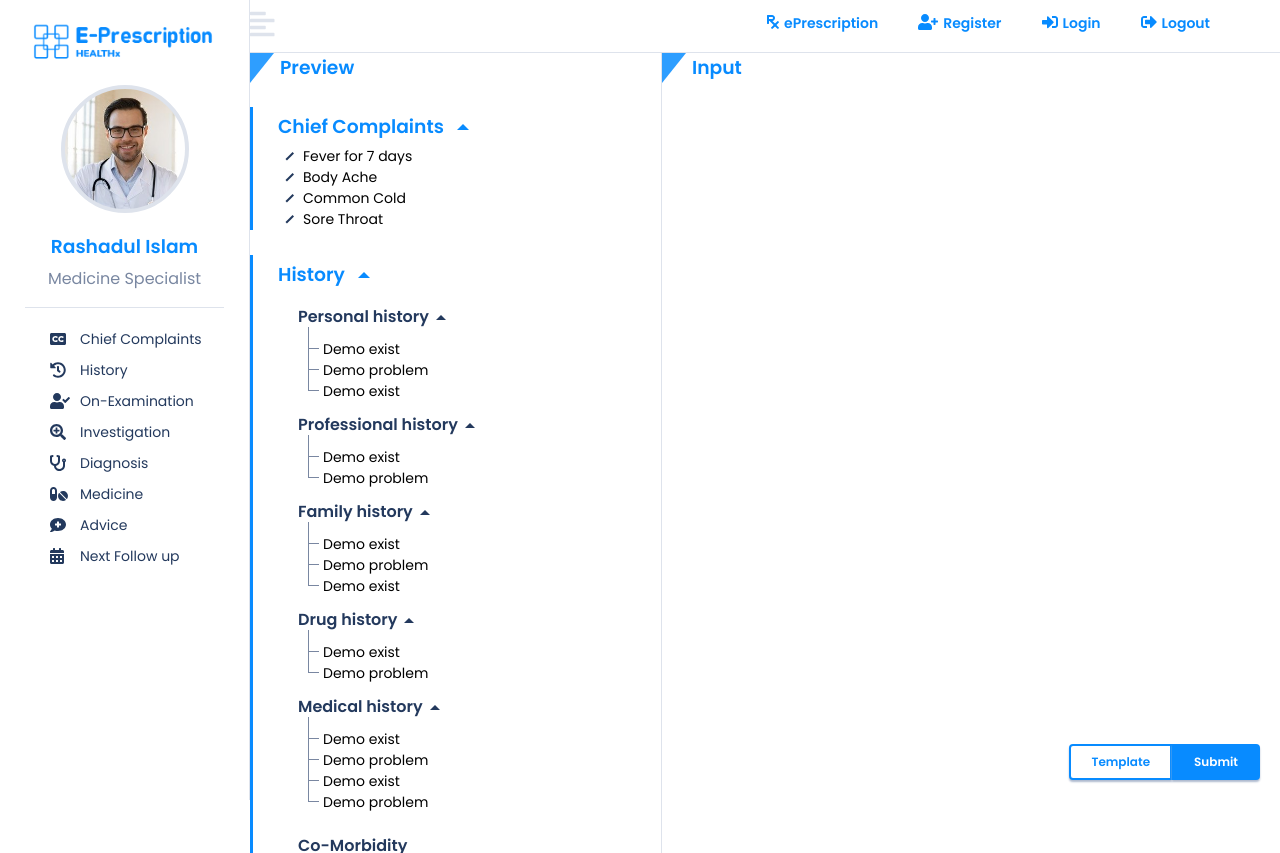
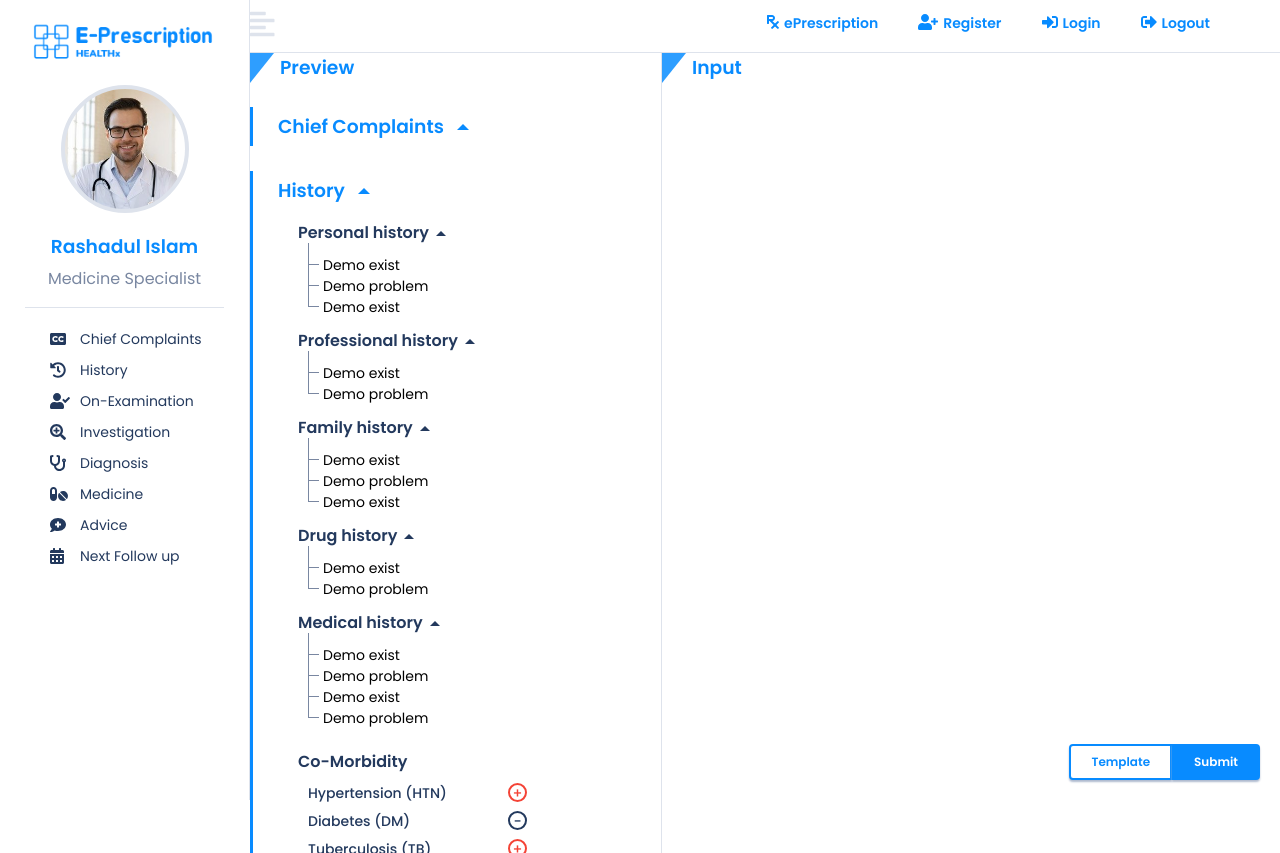
Before and after one commit to sajidurshajib/e-presscription-frontend, a React (Create React App) app: page / in a window 1280 px wide. Built offline with nearby package versions, Linux system fonts and the light colour scheme.

Commit message:
Preview from context and reducer

```diff
--- a/src/components/PreviewSection/ChiefComplaintsPrev/ChiefComplaintsPrev.js
+++ b/src/components/PreviewSection/ChiefComplaintsPrev/ChiefComplaintsPrev.js
@@ -1,4 +1,6 @@
+import { useContext } from 'react'
 import { useState } from 'react'
+import { ChiefComplaints } from '../../../allContext'
 import EditAndDelete from '../EditAndDelete/EditAndDelete'
 import classes from './ChiefComplaintsPrev.module.css'
 
@@ -6,7 +8,7 @@ const ChiefComplaintsPrev = () => {
     const [toggle, setToggle] = useState(true)
     const [editValue, setEditValue] = useState(null)
 
-    const demo = ['Fever for 7 days', 'Body Ache', 'Common Cold', 'Sore Throat']
+    const { stateChief } = useContext(ChiefComplaints)
 
     return (
         <div className={classes.ChiefComplaintsPrev}>
@@ -16,13 +18,18 @@ const ChiefComplaintsPrev = () => {
             {editValue !== null ? <EditAndDelete editValue={setEditValue} value={editValue} /> : null}
             {toggle ? (
                 <ul>
-                    {demo.map((v, i) => {
-                        return (
-                            <li key={i}>
-                                {v} <span onClick={() => setEditValue({ v, i })}>Edit</span>
-                            </li>
-                        )
-                    })}
+                    {stateChief.cc.length !== 0
+                        ? stateChief.cc
+                              .replace(/\n+$/, '')
+                              .split('\n')
+                              .map((v, i) => {
+                                  return (
+                                      <li key={i}>
+                                          {v} <span onClick={() => setEditValue({ v, i })}>Edit</span>
+                                      </li>
+                                  )
+                              })
+                        : null}
                 </ul>
             ) : null}
         </div>
```
